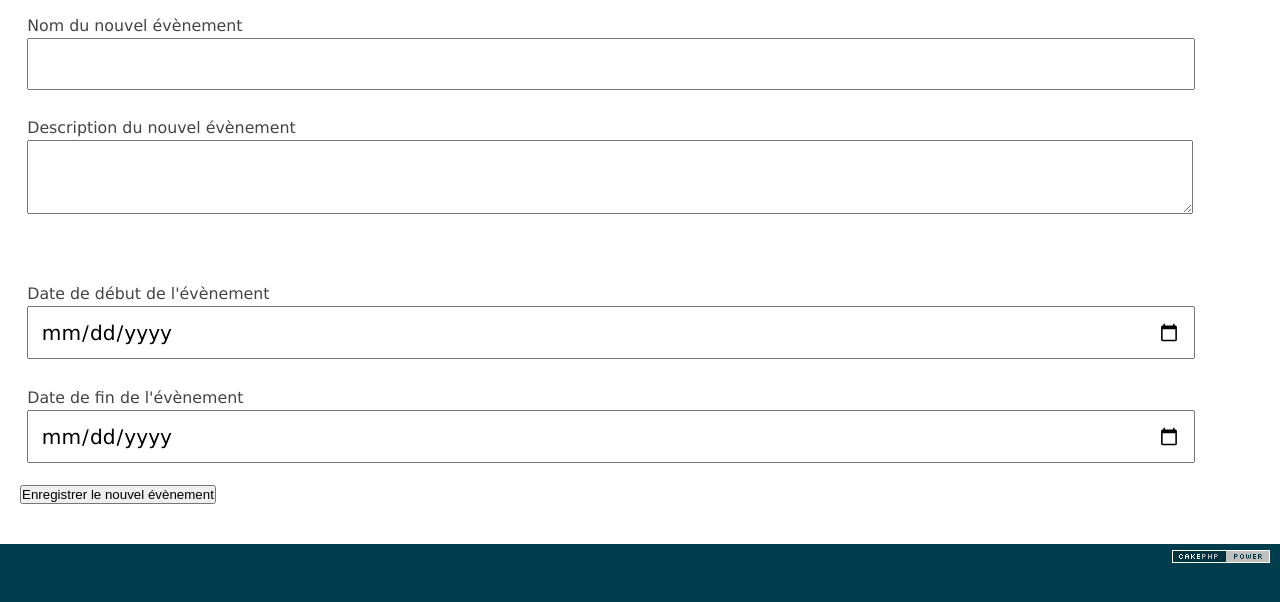
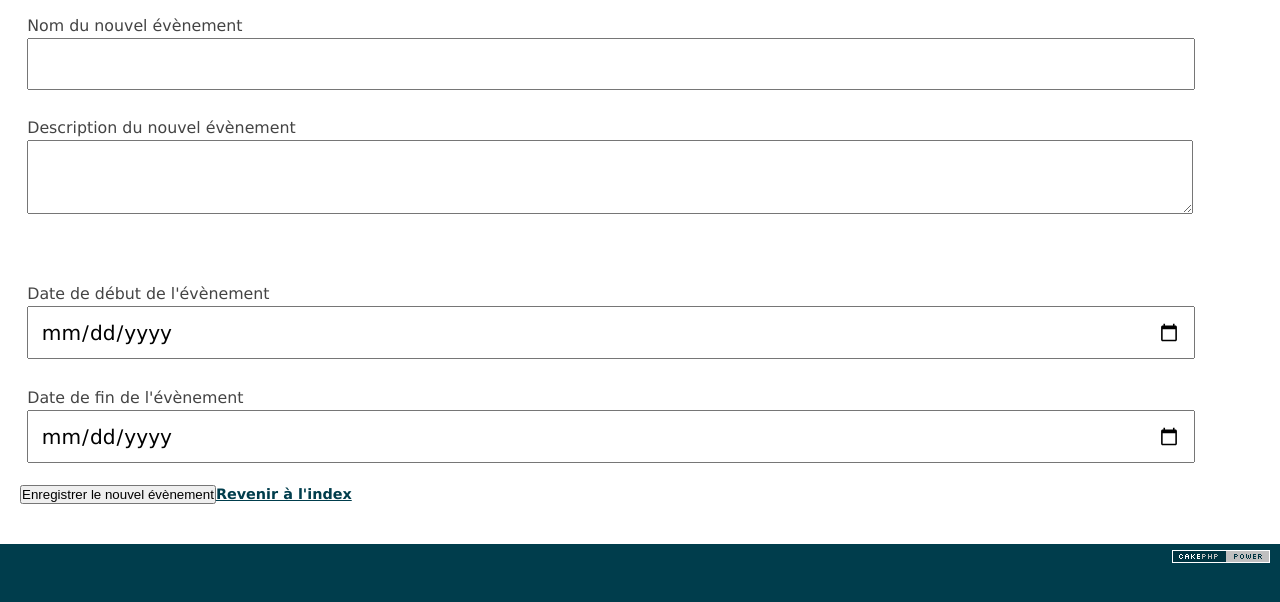
Before and after one commit to lpoligny/gevetik, a CakePHP app: the page made by cakephp/app/View/Admins/nouvel_evenement.ctp in a window 1280 px wide. Shown: the part 48-650 px from the top of the page. Run offline with PHP 8.4 and a stand-in for CakePHP, Linux system fonts and the light colour scheme; the template is opened without the code that fills it, so the values that code supplies are empty; form fields are guessed from the names that the template uses; some libraries are stand-ins or nearby versions.

Commit message:
Ajout des liens pour retourner a l'index

```diff
--- a/cakephp/app/Controller/AdminsController.php
+++ b/cakephp/app/Controller/AdminsController.php
@@ -83,6 +83,7 @@
 			}
 		}
 
+		// MAJ des organisateurs affectés à un évènement
 		function gerer_organisateurs(){
 			if($this -> request -> is('post')){
 				$sent = $this -> request -> data['gerer_orga'];
@@ -159,7 +160,7 @@
 			if($this -> request -> is('post')){
 				$sent = $this -> request -> data['visible'];
 
-				// Pour coller avec le nom utilise par Matthias
+				// Pour coller avec le nom utilisé par Matthias
 				$sent['evenement_active'] = $sent['visible'];
 
 				$this -> loadModel('Evenement');
--- a/cakephp/app/View/Admins/confirmer_ajout_conf.ctp
+++ b/cakephp/app/View/Admins/confirmer_ajout_conf.ctp
@@ -1,3 +1,4 @@
 <?php
 	echo $infos;
+	$res = $this -> Html -> link('Revenir à l\'index','/admins/index');
 ?>
--- a/cakephp/app/View/Admins/gerer_organisateurs.ctp
+++ b/cakephp/app/View/Admins/gerer_organisateurs.ctp
@@ -1,3 +1,4 @@
 <?php
 	debug($infos);
+	$res = $this -> Html -> link('Revenir à l\'index','/admins/index');
 ?>
--- a/cakephp/app/View/Admins/modifier_orga_evenement.ctp
+++ b/cakephp/app/View/Admins/modifier_orga_evenement.ctp
@@ -99,7 +99,7 @@
 
 	$res .= "</div>";*/
 
-
+	$res .= $this -> Html -> link('Revenir à l\'index','/admins/index');
 
 	echo $res;
 ?>
--- a/cakephp/app/View/Admins/modifier_visibilite.ctp
+++ b/cakephp/app/View/Admins/modifier_visibilite.ctp
@@ -1,3 +1,4 @@
 <?php
 	debug($infos);
+	$res = $this -> Html -> link('Revenir à l\'index','/admins/index');
 ?>
--- a/cakephp/app/View/Admins/nouvel_evenement.ctp
+++ b/cakephp/app/View/Admins/nouvel_evenement.ctp
@@ -42,5 +42,7 @@
 
 	$res .= $this -> Form -> button('Enregistrer le nouvel évènement',array('type' => 'submit'));
 
+	$res .= $this -> Html -> link('Revenir à l\'index','/admins/index');
+
 	echo $res;
 ?>
```
